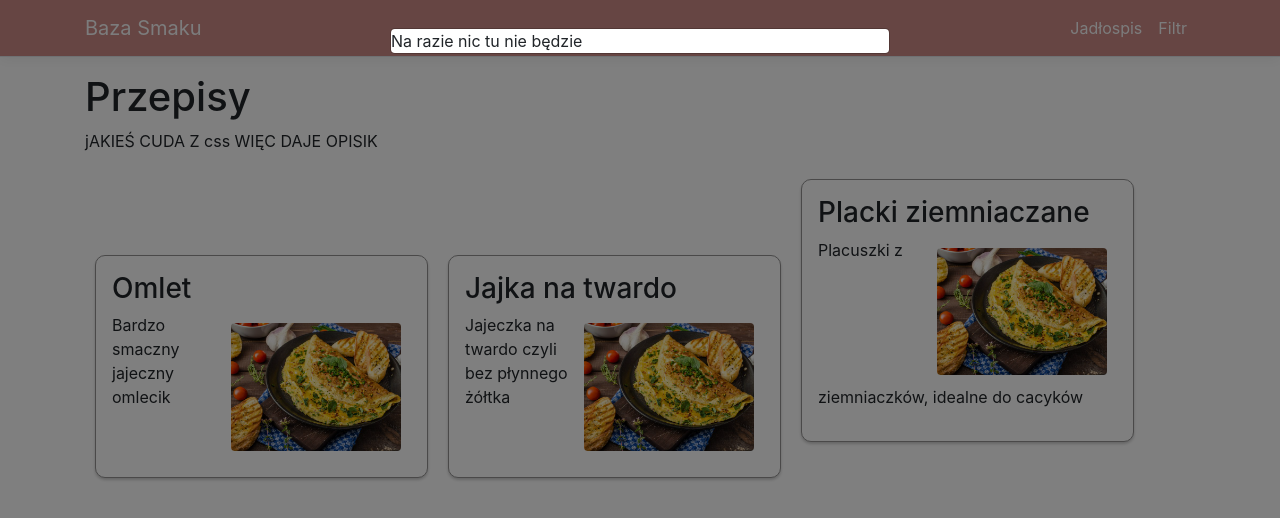
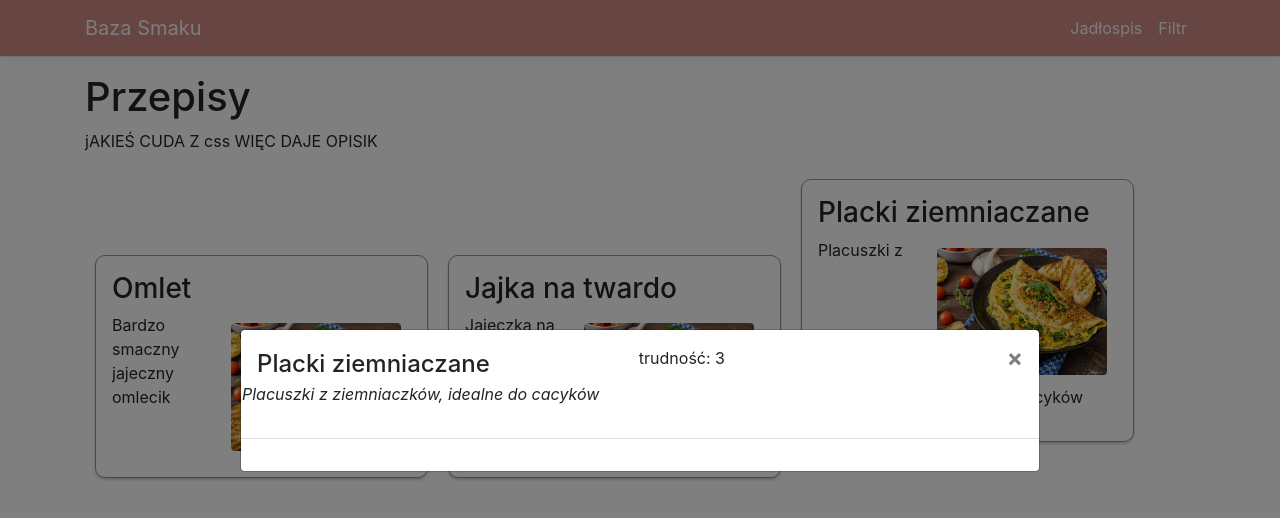
Before and after one commit to Cassie051/BaseOfTaste, a React (Create React App) app in the folder Base of Taste/Base of Taste/ClientApp/: page / in a window 1280 px wide. Both pictures are taken after a click on the element 967 px from the left and 310 px from the top of the page. Shown: the top 518 px of the page. Built offline with nearby package versions, Linux system fonts and the light colour scheme.

Commit message:
display Recipe Card with ugly title

```diff
--- a/Base of Taste/Base of Taste/ClientApp/src/components/Home.js
+++ b/Base of Taste/Base of Taste/ClientApp/src/components/Home.js
@@ -1,8 +1,8 @@
 import React, { Component } from 'react';
-import Recepie from './Recipe/Recipe';
-import Modal from 'react-bootstrap/Modal'
-import './Home.css'
-
+import Recipes from './Recipes/Recipes';
+import RecipeCard from './Recipes/Recipe/RecipeCard';
+import Modal from 'react-bootstrap/Modal';
+import './Home.css';
 
 export class Home extends Component {
   static displayName = Home.name;
@@ -27,50 +27,53 @@ export class Home extends Component {
 		przygotowanie: 'Ziemniaki obieramy płuczemy. cebulę obieramy. Dodajemy jajko i mąkę pszenną ok 3 duże łyżki. Doprawiamy do smaku solą i pieprzem. Na patelni rozgrzewamy tłuszcz i nakładamy ok 2 łyżki masy na jednego placka. Smażymy na złoto ok 2 do 3 minut z każdej strony. Podajemy z ulubionym dodatkiem bądź same.'
 	}],
 	ModalShow: false,
-	chosenRecepie: ''
+	chosenRecepie: 'id'
 	}
 
 	RecepieClick = (recepieKey) => {
 		this.setState({ModalShow: true});
-		const recepieIndex = this.state.przepis.findIndex(r=> {
-			return r.id === recepieKey;
-		});
-		//const recepie = this.state.przepis[recepieIndex];
-		this.setState( {chosenRecepie: this.state.przepis[recepieIndex]});
-		// this.setState({chosenRecepie: recepie});
-		console.log(this.state.chosenRecepie)
-	}
-	RecepieClose = () =>{
-		this.setState({ModalShow: false})
+		// let recepie = { ...this.state.przepis[recepieIndex] };
+		// this.setState( {chosenRecepie: this.state.przepis[recepieIndex]});
+		this.setState({ chosenRecepie: recepieKey })
 	}
 
+	render () {
+		let recepie = null;
 
-	render () {
-		let Recepies = (
-			this.state.przepis.map((rec, id) =>
-			<Recepie
-			nazwa = {rec.nazwa}
-			opis= {rec.opis}
-			trudnosc = {rec.trudnosc}
-			przygotowanie = {rec.przygotowanie}
-			key={rec.id}
-			click = {() => this.RecepieClick(rec.id)}
+		let recipes = (
+			<Recipes
+			przepis = {this.state.przepis}
+			clicked = {this.RecepieClick}
 			/>
-			));
+		);
+
+		if (this.state.chosenRecepie !== 'id'){
+			const recepieIndex = this.state.przepis.findIndex(r => {
+				return r.id === this.state.chosenRecepie;
+			  });
+			  recepie = (
+				  <Modal
+					show={this.state.ModalShow}
+					aria-labelledby="simple-modal-title"
+					aria-describedby="simple-modal-description"
+					onHide={() => this.setState({ ModalShow: false })}
+					centered
+					size="lg"
+					aria-labelledby="contained-modal-title-vcenter"
+				  >
+					<RecipeCard
+					przepis = {this.state.przepis[recepieIndex]}
+					/>
+				  </Modal>
+			  );
+		}
 
     return (
       <div className = "Home">
         <h1> Przepisy </h1>
 		<p> jAKIEŚ CUDA Z css WIĘC DAJE OPISIK </p>
-		{Recepies}
-		<Modal
-  		show={this.state.ModalShow}
-  		onClose={this.RecepieClose}
-  		aria-labelledby="simple-modal-title"
-  		aria-describedby="simple-modal-description"
-		>
-			Na razie nic tu nie będzie
-		</Modal>
+		{recipes}
+		{recepie}
       </div>
     );
   }
--- a/Base of Taste/Base of Taste/ClientApp/src/components/Recipe/Recepie.css
+++ b/Base of Taste/Base of Taste/ClientApp/src/components/Recipes/Recipe/Recipe.css
@@ -1,6 +1,6 @@
 @import url('https://fonts.googleapis.com/css2?family=Amiri:ital,wght@1,700&display=swap');
 
-.Recepie {
+.Recipe {
     display: inline-block;
     padding: 16px;
     margin: 10px;
--- a/Base of Taste/Base of Taste/ClientApp/src/components/Recipe/Recipe.js
+++ b/Base of Taste/Base of Taste/ClientApp/src/components/Recipes/Recipe/Recipe.js
@@ -1,11 +1,11 @@
-import React, {Component} from 'react';
-import './Recepie.css';
-import omlet from '../../assets/img/omlet.jpg'
+import React from 'react';
+import './Recipe.css';
+import omlet from '../../../assets/img/omlet.jpg'
 
 
-const Recepie = (props) => {
+const Recipe = (props) => {
         return(
-        <div className = "Recepie" onClick={props.click}>
+        <div className = "Recipe" onClick={props.click}>
             <h3>
                 {props.nazwa}
             </h3>
@@ -18,4 +18,4 @@ const Recepie = (props) => {
         );
 }
 
-export default Recepie;
+export default Recipe;
--- /dev/null
+++ b/Base of Taste/Base of Taste/ClientApp/src/components/Recipes/Recipe/RecipeCard.js
@@ -0,0 +1,39 @@
+import React from 'react';
+import ModalHeader from 'react-bootstrap/ModalHeader';
+import ModalBody from 'react-bootstrap/ModalBody';
+import ModalTitle from 'react-bootstrap/ModalTitle';
+import Col from 'react-bootstrap/Col';
+import Row from 'react-bootstrap/Row';
+import Container from 'react-bootstrap/Container'
+
+
+const RecipeCard = (props) => {
+    return(
+    <div className = "RecipeCard">
+        <ModalHeader closeButton>
+            <Container fluid style={{ paddingLeft: "0", paddingRight: "0" }}>
+            <Row>
+            <Col style={{ maxWidth: "50%" }}>
+            <ModalTitle>
+                {props.przepis.nazwa}
+            </ModalTitle>
+            </Col>
+            <Col style={{ maxWidth: "20%" , paddingRight: "2%"}}>
+                trudność: {props.przepis.trudnosc}
+            </Col>
+            </Row>
+            <Row>
+            <p><i>
+            {props.przepis.opis}
+            </i></p>
+            </Row>
+            </Container>
+        </ModalHeader>
+        <ModalBody>
+        </ModalBody>
+
+    </div>
+    );
+}
+
+export default RecipeCard;
--- /dev/null
+++ b/Base of Taste/Base of Taste/ClientApp/src/components/Recipes/Recipes.js
@@ -0,0 +1,20 @@
+import React from 'react';
+import Recipe from './Recipe/Recipe'
+
+const Recipes = (props) => {
+
+    return props.przepis.map((rec, id) => {
+        return(
+            <Recipe
+			nazwa = {rec.nazwa}
+			opis= {rec.opis}
+			trudnosc = {rec.trudnosc}
+			przygotowanie = {rec.przygotowanie}
+			key={rec.id}
+			click = {() => props.clicked(rec.id)}
+			/>
+        );
+    });
+}
+
+export default Recipes;
```
